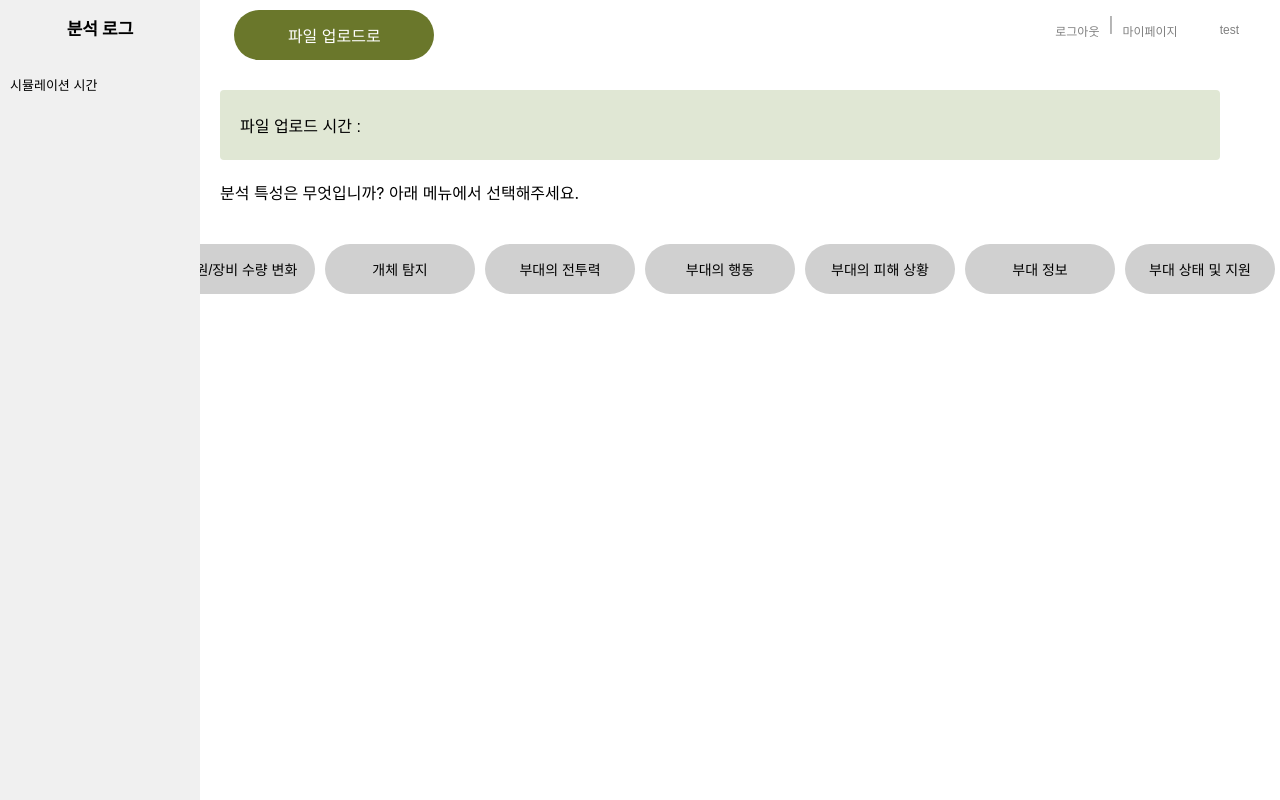
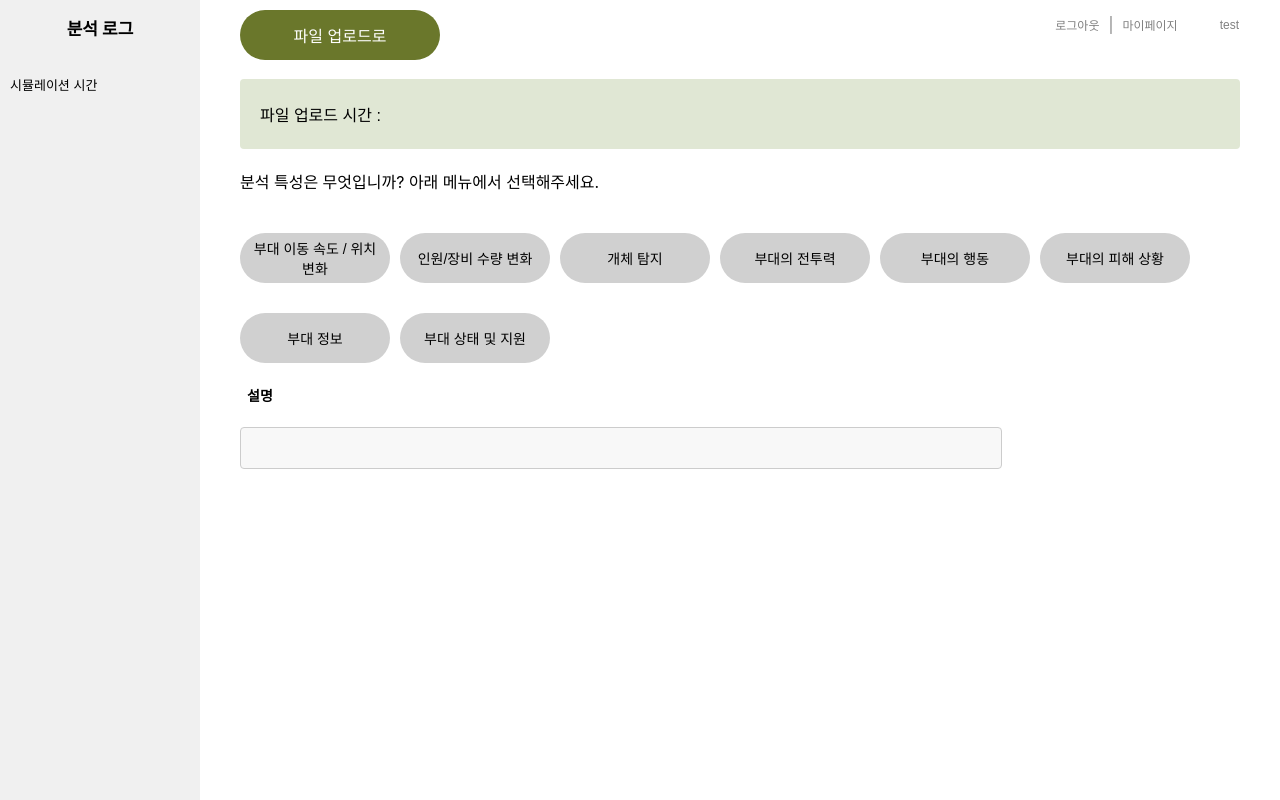
Before and after one commit to WarDataAnalysisModule/WDAM-frontEnd, a React (Create React App) app: page /analysis in a window 1280 px wide. Built offline with nearby package versions, Linux system fonts and the light colour scheme; sample sign-in values are in the browser's storage.

Commit message:
Feat: 분석 특성 설명 탭, Fix: ui 위치

```diff
--- a/src/component/page/Analysis.jsx
+++ b/src/component/page/Analysis.jsx
@@ -6,6 +6,7 @@ import data from '../../data.json';
 import TextInput from '../ui/TextInput';
 import icon from '../../wdam.png'
 import Log from '../ui/Log';
+import TextBox from '../ui/TextBox';
 
 const ButtonContainer = styled.div`
     display: flex;
@@ -14,7 +15,8 @@ const ButtonContainer = styled.div`
 `
 
 const ButtonContainer2 = styled.div`
-    margin-right: 600px;
+  position: absolute;
+  left: 240px; // 사이드바의 너비에 맞춰서 조정
 `
 
 const Container = styled.div`
@@ -22,15 +24,32 @@ const Container = styled.div`
     margin-left: 220px;
     margin-top: 20px;
     position: fixed;
+    //position: relative;
+
+    padding-left: 20px;
+    width: calc(100% - 240px);
 `
 
 const PropContainer = styled.div`
 display: flex;
-justify-content: center;
+justify-content: left;
 flex-wrap: wrap;
 gap: 10px; // 버튼 사이의 간격
 margin-top: 20px; // 버튼 상단 여백
+margin-left: 220px;
+padding-left: 20px;
 `
+
+const ExplainFeature = [
+    "부대 이동 속도 / 위치 변화 설명",
+    "인원/장비 수량 변화 설명",
+    "개체 탐지 설명",
+    "부대의 전투력 설명",
+    "부대의 행동 설명",
+    "부대의 피해 상황 설명",
+    "부대 정보 설명",
+    "부대 상태 및 지원 설명"
+]
 
 function Analysis(props) {
     const navigate = useNavigate();
@@ -38,6 +57,8 @@ function Analysis(props) {
     const [selectedLog, setSelectedLog] = useState(-1);
     let currentTime = new Date(); // using test
     const [simulTime, setSimulTime] = useState(''); // using test
+    const [chooseExplain, setChooseExplain] = useState(-1);
+    const [showExplain, setShowExplain] = useState(true);
 
     const renderContent = () => {
         return (
@@ -65,7 +86,7 @@ function Analysis(props) {
         fontSize: "17px", overflowY: "auto"}}><div style={{padding: "15px", textAlign: "center", fontWeight: "Bold",
         marginBottom: "20px"}}>분석 로그</div><Log />{LogList()}</div>
         <ButtonContainer>
-        <ButtonContainer2>{renderContent()}</ButtonContainer2>
+            <ButtonContainer2>{renderContent()}</ButtonContainer2>
             <Button type="tag" title="로그아웃" onClick={()=> {
                 localStorage.setItem('userId', '');
                 navigate('/');
@@ -84,19 +105,32 @@ function Analysis(props) {
             {/* api로 시간 가져와야함 */}
         </Container>
         <div style={{overflowY: "auto"}}>
-        <p style={{marginLeft: '220px', marginTop: '120px'}}>분석 특성은 무엇입니까? 아래 메뉴에서 선택해주세요.</p>
+        <p style={{marginLeft: '240px', marginTop: '120px'}}>분석 특성은 무엇입니까? 아래 메뉴에서 선택해주세요.</p>
         <PropContainer>
-            <Button type="file" title="부대 이동 속도 / 위치 변화"/>
-            <Button type="file" title="인원/장비 수량 변화"/>
-            <Button type="file" title="개체 탐지"/>
-            <Button type="file" title="부대의 전투력"/>
-            <Button type="file" title="부대의 행동"/>
-            <Button type="file" title="부대의 피해 상황"/>
-            <Button type="file" title="부대 정보"/>
-            <Button type="file" title="부대 상태 및 지원"/>
+            <Button type="file" title="부대 이동 속도 / 위치 변화"
+            onClick={()=>setChooseExplain(0)}/>
+            <Button type="file" title="인원/장비 수량 변화"
+            onClick={()=>setChooseExplain(1)}/>
+            <Button type="file" title="개체 탐지"
+            onClick={()=>setChooseExplain(2)}/>
+            <Button type="file" title="부대의 전투력"
+            onClick={()=>setChooseExplain(3)}/>
+            <Button type="file" title="부대의 행동"
+            onClick={()=>setChooseExplain(4)}/>
+            <Button type="file" title="부대의 피해 상황"
+            onClick={()=>setChooseExplain(5)}/>
+            <Button type="file" title="부대 정보"
+            onClick={()=>setChooseExplain(6)}/>
+            <Button type="file" title="부대 상태 및 지원"
+            onClick={()=>setChooseExplain(7)}/>
         </PropContainer>
+        <TextBox
+        showExplain={showExplain}
+        setShowExplain={setShowExplain}
+        text={chooseExplain >= 0 ? ExplainFeature[chooseExplain] : ""}
+        />
+
         </div>
-
     </div>
     );
 }
--- a/src/component/page/FileUpload.jsx
+++ b/src/component/page/FileUpload.jsx
@@ -117,8 +117,8 @@ function FileUpload(props) {
             `${currentTime.getFullYear()}-${currentTime.getMonth()+1}-${currentTime.getDate()} ${currentTime.getHours()}:${currentTime.getMinutes()}`);
             for (let i = 0; i < files.length; i++) {
                 formData.append('file', files[i], files[i].name);
-            }
-            const response = await fetch('http://localhost:8080/api/upload', {
+            }//http://localhost:8080/api/upload
+            const response = await fetch('https://efae87e0-e136-4ff6-9a76-3d6365e74cc6.mock.pstmn.io/files', {
                 method: 'POST',
                 body: formData,
             });
@@ -169,7 +169,7 @@ function FileUpload(props) {
                     {renderFileButtons()}
                 </FileButtonContainer>
                 <StyledButtonContainer>
-                    <Button title="분석하기 →" onClick={()=>navigate('/analysis')}/>
+                    <Button title="분석하기 →" onClick={()=>submitFile()}/>
                     {/* /* onClick={submitFile} */}
                 </StyledButtonContainer>
 
--- a/src/component/ui/Button.jsx
+++ b/src/component/ui/Button.jsx
@@ -94,8 +94,20 @@ width: 1000px;
 height: 70px;
 transition: background-color 0.3s; // 배경색 변경시 애니메이션 효과
 text-align: left;
+`
 
-
+const ExplainButton = styled.button`
+background: transparent; /* 배경을 투명하게 설정 */
+border: 1px solid transparent; /* 테두리를 투명하게 설정 */
+color: black; /* 버튼 내의 글자색을 검정색으로 설정, 색상은 원하는 대로 변경 가능 */
+margin-top: 20px;
+//padding: 10px 20px; /* 버튼 내부의 패딩을 조정 */
+font-size: 14px; /* 글자 크기를 설정 */
+cursor: pointer; /* 마우스 오버 시 커서를 변경 */
+text-align: center; /* 텍스트를 가운데 정렬 */
+//display: block; /* 블록 레벨 요소로 만들어 너비 전체를 사용 */
+//margin: auto; /* 자동으로 마진을 주어 수평 중앙 정렬 */
+font-weight: bold;
 `
 
 function Button(props) { // 모든 컴포넌트의 첫 글자가 대문자여야함 아니면 작동을 안함 (왜인지는 모르겠음)
@@ -118,6 +130,9 @@ function Button(props) { // 모든 컴포넌트의 첫 글자가 대문자여야
     else if (type === "square") {
         return <SquareButton >{title || "button"}</SquareButton>
     }
+    else if (type === "explain") {
+        return <ExplainButton onClick={onClick}>{title || "button"}</ExplainButton>
+    }
     return <StyledButton onClick={onClick}>{title || "button"}</StyledButton>
 }
 
--- /dev/null
+++ b/src/component/ui/TextBox.jsx
@@ -0,0 +1,31 @@
+import React, {useState} from 'react';
+import styled from 'styled-components';
+import Button from './Button';
+
+// 스타일이 적용된 div 컴포넌트 생성
+const Box = styled.div`
+  padding: 20px;
+  //margin: 20px;
+  border: 1px solid #ccc;
+  border-radius: 4px;
+  background-color: #f8f8f8;
+  color: #333;
+  font-size: 16px;
+  //margin-left: 240px;
+  margin-top: 20px;
+  width: calc(100% - 320px);
+`;
+
+const TextBox = ({ text, showExplain, setShowExplain }) => {
+    const toggleVisibility = () => {
+        setShowExplain(!showExplain);
+    }
+  return (
+  <div style={{marginLeft: "240px"}}>
+    <Button type="explain" title="설명" onClick={toggleVisibility}></Button>
+    {showExplain && <Box>{text}</Box>}
+  </div>
+  );
+};
+
+export default TextBox;
```
